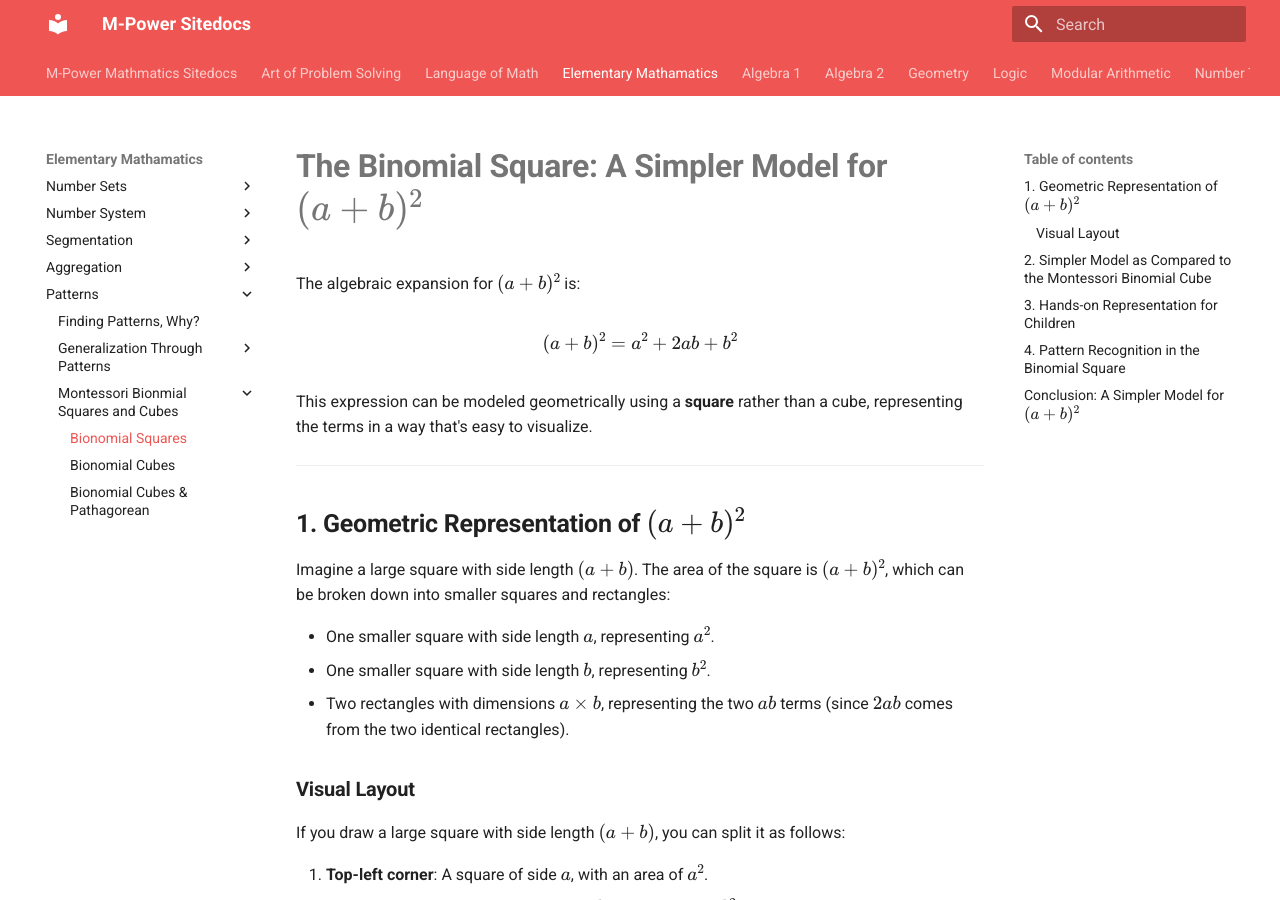
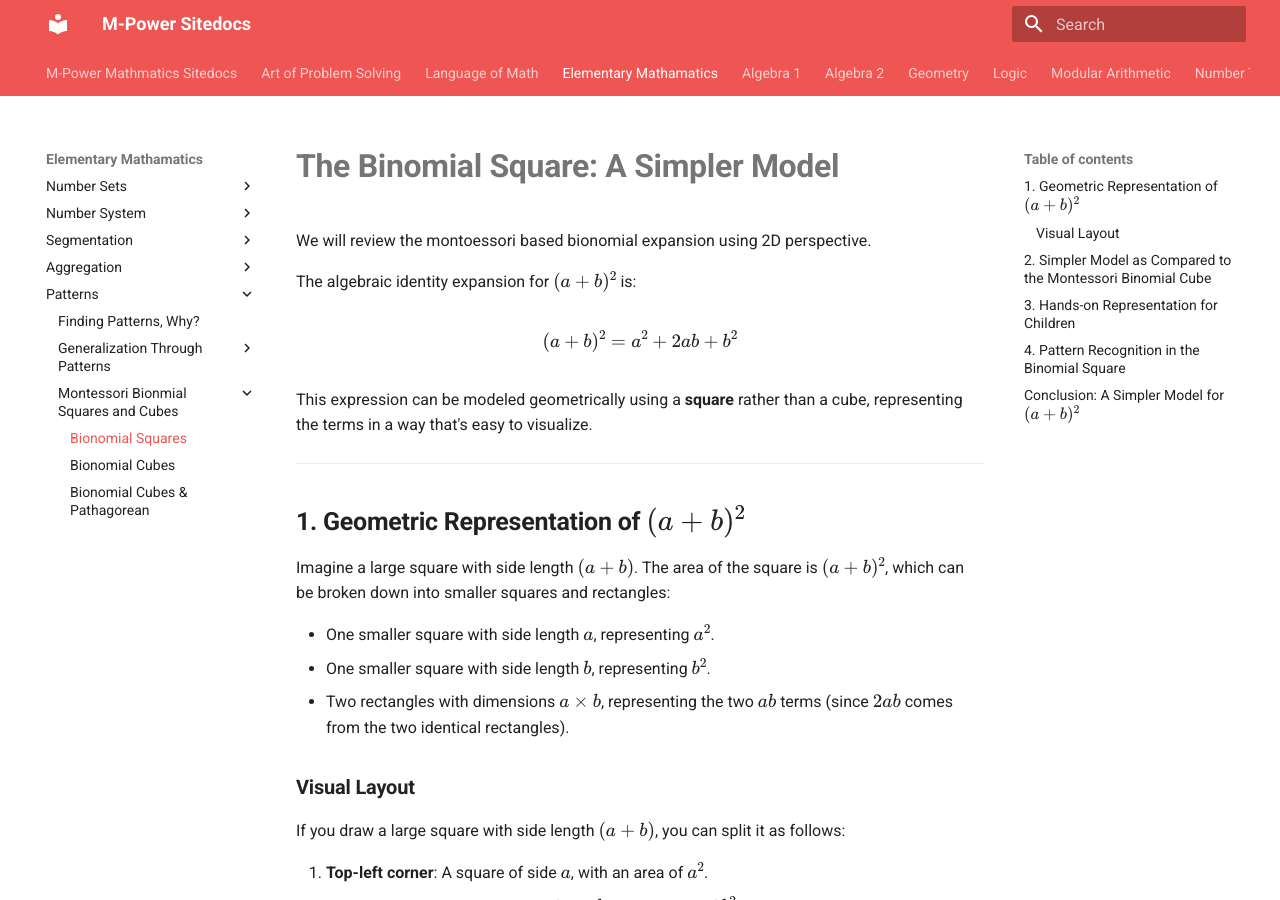
Before and after one commit to baseonballs/mpower-sitedocs, an MkDocs documentation site: the page built from site-docs/mathematics/elem/patterns/montessori-cubes/bionomial-square-expansion.md, in a window 1280 px wide and 900 px high. Built offline with MkDocs 1.6.1 and Material for MkDocs 9.7.7, drawn with Linux system fonts in a browser that asks for light colours; formulas are drawn with MathJax 3.

Commit message:
update to bionomial cube expansion.

```diff
--- a/site-docs/mathematics/elem/patterns/montessori-cubes/bionomial-square-expansion.md
+++ b/site-docs/mathematics/elem/patterns/montessori-cubes/bionomial-square-expansion.md
@@ -1,6 +1,8 @@
-# **The Binomial Square: A Simpler Model for \( (a + b)^2 \)**
+# **The Binomial Square: A Simpler Model**
 
-The algebraic expansion for \( (a + b)^2 \) is:
+We will review the montoessori based bionomial expansion using 2D perspective.
+
+The algebraic identity expansion for \( (a + b)^2 \) is:
 
 \[
 (a + b)^2 = a^2 + 2ab + b^2
```
